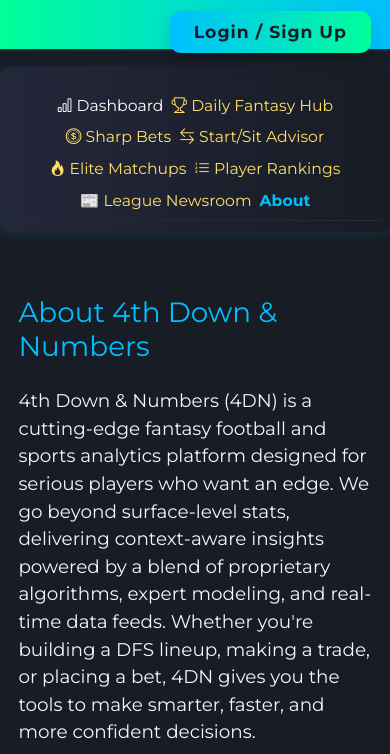
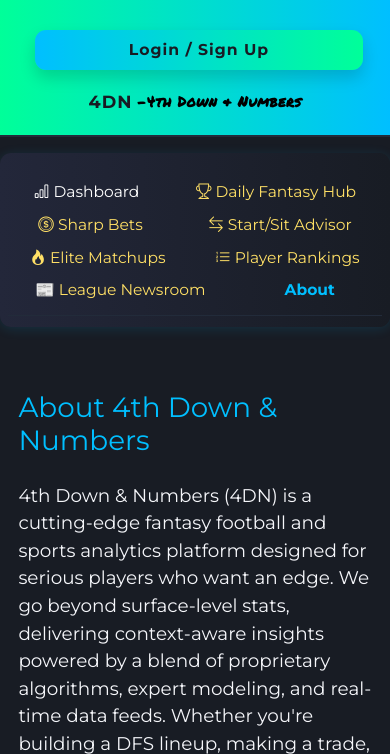
Before and after one commit to CurtisEmmanuel20/4dn, a Flask app: page /about in a window 390 px wide. Shown: the top 754 px of the page. Run offline with Flask 3, Linux system fonts and the light colour scheme.

Commit message:
Improve mobile navigation header responsiveness and centering

```diff
--- a/templates/base.html
+++ b/templates/base.html
@@ -56,20 +56,69 @@
                 font-size: 1.1rem;
             }
             .header-nav-box {
+                width: 100% !important;
+                max-width: 100vw !important;
+                left: unset;
+                right: unset;
+                transform: none;
                 margin: 0.5rem 0 0.3rem 0;
                 padding: 0.5rem 0.2rem;
+                border-radius: 0.5rem;
+                box-sizing: border-box;
             }
             .header-nav {
-                gap: 0.5rem !important;
-                flex-wrap: wrap;
-                font-size: 0.98rem;
+                display: flex !important;
+                flex-wrap: wrap !important;
+                justify-content: center !important;
+                align-items: center !important;
+                width: 100%;
+                text-align: center;
+                gap: 0.3rem !important;
+            }
+            .header-nav .nav-link {
+                display: inline-block;
+                margin-left: auto;
+                margin-right: auto;
+                text-align: center;
+                min-width: 90px;
+                border-radius: 0.5rem;
+                font-size: 0.97rem;
+                margin-bottom: 0.3rem;
             }
             .navbar-brand {
                 font-size: 1.1rem !important;
             }
             .navbar-brand span {
+                display: inline !important;
                 font-size: 0.9rem !important;
                 margin-left: 0.3rem !important;
+                color: #000 !important;
+            }
+            .top-banner {
+                flex-direction: column !important;
+                align-items: stretch !important;
+                min-height: 90px;
+            }
+            .top-banner > div.w-100.position-absolute {
+                position: static !important;
+                width: 100% !important;
+                display: flex;
+                justify-content: flex-end;
+                margin-top: 0.5rem;
+                margin-bottom: 0.5rem;
+            }
+            .top-banner .navbar-brand {
+                display: flex;
+                justify-content: center;
+                width: 100%;
+                margin-bottom: 0.5rem;
+            }
+            .btn, .btn-accent {
+                font-size: 0.98rem !important;
+                padding: 0.5rem 1rem !important;
+                min-width: 120px;
+                width: 100%;
+                box-sizing: border-box;
             }
         }
         @media (min-width: 993px) {
```
